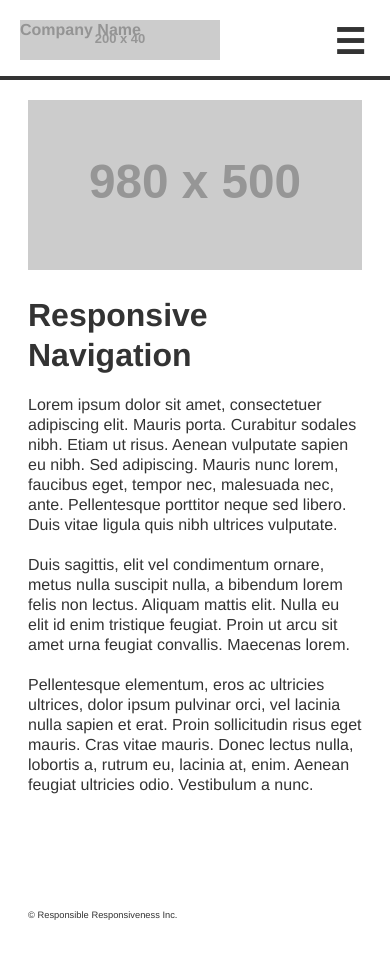
After one commit to danielRamosGithub/portfolio, a PHP site: page /Assets/projects/project_7/mobile-nav.html in a window 390 px wide. The commit adds this page. Run offline with PHP 8.4, Linux system fonts and the light colour scheme; grey boxes labelled with a size stand in for pictures from a placeholder-image service; some libraries are stand-ins or nearby versions.

Commit message:
finished projects with new and better layout, new projects.

```diff
--- /dev/null
+++ b/Assets/projects/project_7/css/menu.css
@@ -0,0 +1,172 @@
+/* STEP 12: Move CSS to external file */
+@charset "UTF-8";
+/* Based on the simple and elegant tutorial by Mat Helme at http://blog.teamtreehouse.com/create-an-absolute-basic-mobile-css-responsive-navigation-menu */
+body {
+    font: 100%/1.25 Helvetica, Arial, sans-serif;
+    color: #333;
+}
+
+a {
+    color: rgb(148,148,148);
+    text-decoration: none;
+    font-weight: bold;
+}
+
+/* Very basic image responsiveness */
+img {
+    width: 100%;
+}
+
+header {
+    background: #fff;
+    width: 100%;
+    height: 115px;
+    position: fixed;
+    top: 0;
+    left: 0;
+    border-bottom: 4px solid #333;
+    z-index: 100;
+}
+
+/* Logo uses an image placeholder service - as we do with the featured image */
+#logo{
+    margin: 20px;
+    /*float: left;*/
+    width: 200px;
+    height: 40px;
+    background: url("http://placehold.it/200x40") no-repeat center;
+    display: block;
+}
+
+nav {
+    /*float: right;*/
+    /*margin: 20px;*/
+    margin-bottom: 0;
+}
+
+nav ul {
+    /*border: 1px solid red;*/
+    display: flex;
+    margin: 0;
+    padding: 0;
+    justify-content: center;
+    align-self: end;
+}
+
+/* Hide the hamburger menu icon button */
+#menu-icon {
+    display: none;
+}
+
+li {
+    display: inline-block;
+    position: relative;
+    margin-right: 0.5em;
+}
+
+li a {
+    display: block;
+    padding: 0.5em;
+    /*width: 100%;*/
+}
+
+a:hover {
+    background-color: #333;
+    color: white;
+}
+
+li:last-child {
+    margin-right: 0;
+}
+
+/* Navigation wayfinding - this class would be applied dynamically to the HTML */
+.current {
+    color: #333;
+}
+
+/* General content styling - nothing fancy here */
+main {
+    margin: 80px auto 40px;
+    max-width: 980px;
+    padding: 20px;
+}
+
+h1 {
+    font-size: 1em;
+    margin: 0;
+}
+
+h2 {
+    font-size: 2em;
+    color: #333;
+    margin: 20px 0 ;
+}
+
+p {
+    margin-bottom: 20px;
+}
+
+footer {
+    padding: 20px;
+    font-size: 0.7em;
+}
+/* STEP 2a: Build out media query to make navigation responsive */
+@media only screen and (max-width: 700px) {
+    header {
+        height: 76px;
+    }
+
+    #logo {
+        float: left;
+    }
+
+    nav {
+        float: right;
+        margin: 20px;
+    }
+
+    /* STEP 5: Make the menu button visible */
+    #menu-icon {
+        display: inline-block;
+        /* STEP 6: Style the button so it is more noticeable */
+        width: 40px;
+        height: 40px;
+        color: #333;
+        font-size: 35px;
+        text-align: center;
+    }
+    nav ul {
+        /* STEP 4: Hide the horizontal navigation list for small screens */
+        display: none;
+        /* STEP 8: Style the navigation menu such that it is now a box that sits just under the hamburger menu button */
+        position: absolute;
+        padding: 20px;
+        background-color: #fff;
+        border: 5px solid #333;
+        width: 35%;
+        top:60px;
+        right: 20px;
+    }
+    nav li {
+        /* STEP 9: Stack the navigation links vertically */
+        width: 100%;
+        padding: 0;
+        margin: 0;
+    }
+    /* STEP 7: Reveal the navigation menu when the hamburger button is hovered over */
+    nav:hover ul {
+        display: block;
+    }
+    nav:hover ul a {
+        /* STEP 10: Make the links wider for greater accessibility with touch */
+        display: block;
+        width: 100%;
+        padding: 10px;
+    }
+    /* STEP 11: Adjust the color of the hamburger menu button on hover for better visual feedback */
+    nav:hover #menu-icon {
+        background-color: #333;
+        color: white;
+    }
+/* STEP 2b: Close out the media query */
+}
--- /dev/null
+++ b/Assets/projects/project_7/mobile-nav.html
@@ -0,0 +1,36 @@
+<!DOCTYPE html>
+<html lang="en">
+<head>
+	<meta charset="utf-8">
+	<title>Responsive Header Nav</title>
+	<!-- STEP 1: Add the META for viewport -->
+	<meta name="viewport" content="width=device-width, initial-scale=1.0" />
+	<link rel="stylesheet" href="css/menu.css">
+</head>
+<body>
+	<header>
+		<h1><a href="#" id="logo">Company Name</a></h1>
+		<nav>
+			<!-- STEP 3: We need a character to function as a hamburger menu icon (http://copypastecharacter.com/graphic-shapes) -->
+			<a href="#" id="menu-icon">☰</a>
+			<ul>
+				<li><a href="#" class="current">Home</a></li>
+				<li><a href="#">About</a></li>
+				<li><a href="#">Work</a></li>
+				<li><a href="#">Blog</a></li>
+				<li><a href="#">Contact</a></li>
+			</ul>
+		</nav>
+	</header>
+	<main>
+		<img src="http://placehold.it/980x500" alt="Featured image" />
+		<h2>Responsive Navigation</h2>
+		<p>Lorem ipsum dolor sit amet, consectetuer adipiscing elit. Mauris porta. Curabitur sodales nibh. Etiam ut risus. Aenean vulputate sapien eu nibh. Sed adipiscing. Mauris nunc lorem, faucibus eget, tempor nec, malesuada nec, ante. Pellentesque porttitor neque sed libero. Duis vitae ligula quis nibh ultrices vulputate.</p>
+		<p>Duis sagittis, elit vel condimentum ornare, metus nulla suscipit nulla, a bibendum lorem felis non lectus. Aliquam mattis elit. Nulla eu elit id enim tristique feugiat. Proin ut arcu sit amet urna feugiat convallis. Maecenas lorem.</p>
+		<p>Pellentesque elementum, eros ac ultricies ultrices, dolor ipsum pulvinar orci, vel lacinia nulla sapien et erat. Proin sollicitudin risus eget mauris. Cras vitae mauris. Donec lectus nulla, lobortis a, rutrum eu, lacinia at, enim. Aenean feugiat ultricies odio. Vestibulum a nunc.</p>
+	</main>
+	<footer>
+		<p><small>© Responsible Responsiveness Inc.</small></p>
+	</footer>
+</body>
+</html>
--- a/Content/app.css
+++ b/Content/app.css
@@ -161,6 +161,8 @@ i.fa-chevron-right {
   left: 50%;
   transform: translate(-50%, -50%);
   -ms-transform: translate(-50%, -50%);
+  width: 100%;
+  text-align: center;
 }
 
 .text a {
--- a/index.html
+++ b/index.html
@@ -71,7 +71,7 @@
                     </div>
                     <div class="row">
                         <div class="col-md-4 col-md-offset-4">
-                            <p><small>&copy Daniel Ramos Mini-Portfolio - All rights reserved</small></p>
+                            <p><small>&copy Daniel Ramos Portfolio - All rights reserved</small></p>
                         </div>
                     </div>
                 </div>
```
Also changed, not shown: projects.html (+14 -6 lines), Assets/Images/project-7.png (added), Assets/projects/project_7/css/normalize.css (added), 1 other file.
